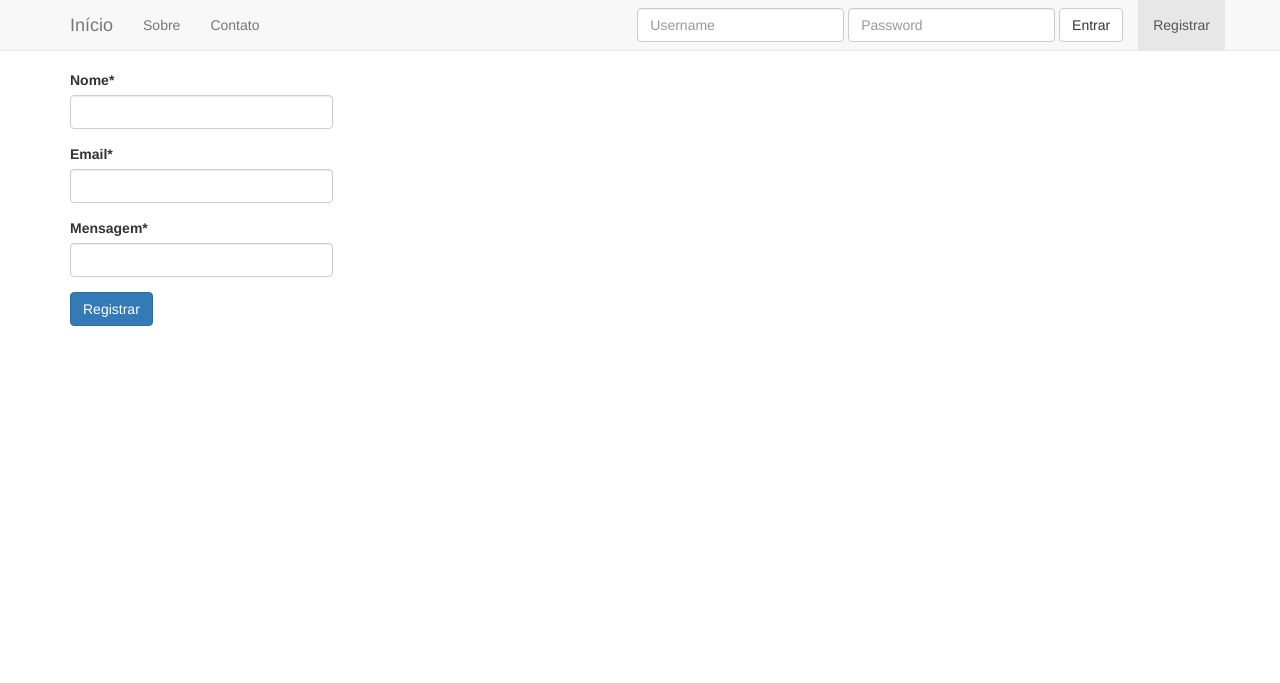
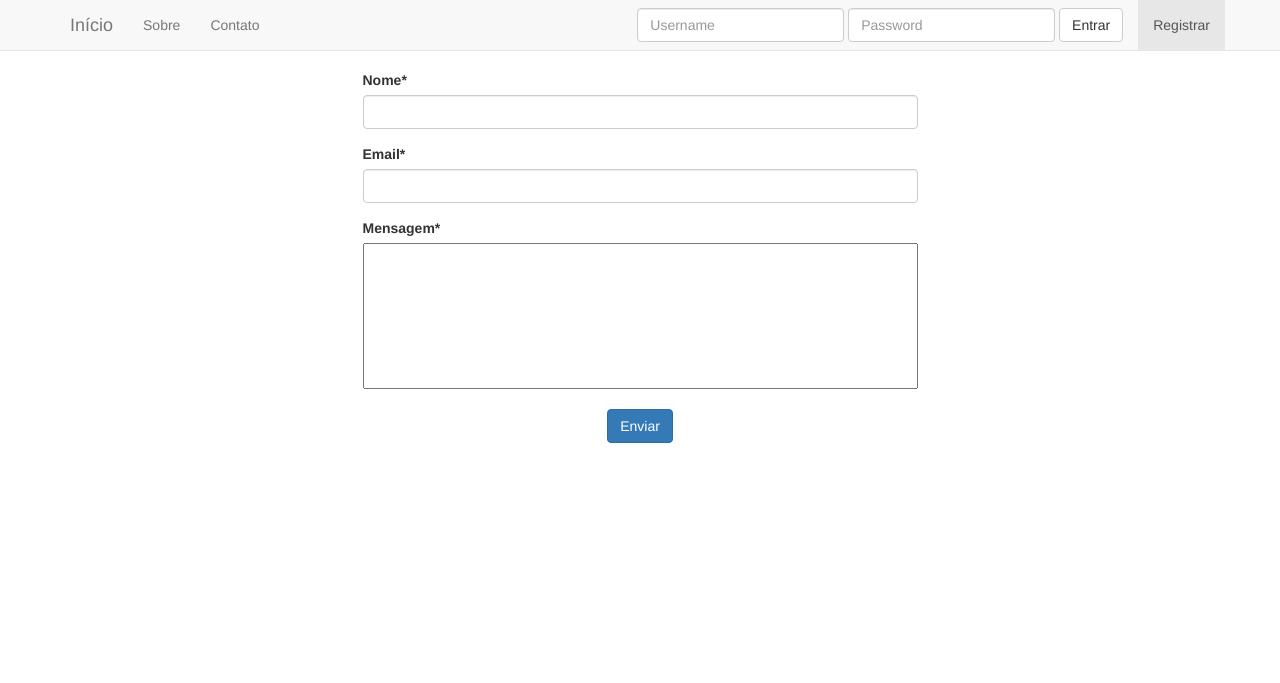
Before and after one commit to Madalosso/TG, a Django app: page /contact/ in a window 1280 px wide. Shown: the top 683 px of the page. Run offline with Django 3.2, Linux system fonts and the light colour scheme; parts of the project's set-up code (start-up, migrations or seed data) failed here and were passed over; some libraries are stand-ins or nearby versions.

Commit message:
CSS properties update new js file

```diff
--- a/Django Proj/webfriends/static_in_pro/our_static/css/navbar-static-top.css
+++ b/Django Proj/webfriends/static_in_pro/our_static/css/navbar-static-top.css
@@ -5,3 +5,13 @@
 .navbar-static-top {
   margin-bottom: 19px;
 }
+
+/*contact text area*/
+textarea{
+	resize:none;
+	width:100%;
+}
+
+th{
+	text-align:center;
+}
--- /dev/null
+++ b/Django Proj/webfriends/static_in_pro/our_static/js/contact.js
@@ -0,0 +1,10 @@
+$("#id_mensagem").each(function () {
+    var style = $(this).attr('style'),
+        textbox = $(document.createElement('textarea')).attr('style', style);
+        textbox.attr('rows',"7");
+        // textbox.attr('cols',"");
+        textbox.attr('autofocus',false);
+        textbox.attr('resize',false);
+
+    $(this).replaceWith(textbox);
+});
--- a/Django Proj/webfriends/templates/contact.html
+++ b/Django Proj/webfriends/templates/contact.html
@@ -1,18 +1,20 @@
 {%extends "base.html" %}
 {% load crispy_forms_tags %}
-
+{# <script src="{% static 'js/bootstrap.min.js' %}"></script> #}
 {% block head_title%}Contato{%endblock%}
 
 
 {%block content%}
 <div class="row">
-    <div class="col-sm-6 col-md-3">
+<div class="col-md-3"></div>
+    <div class="col-sm-6 col-md-6 center-block">
 		<form method="POST" action=".">{% csrf_token %}
 		{{form|crispy}}
-		<input class='btn btn-primary' type="submit" value="Registrar">
+		<input class='btn btn-primary center-block' type="submit" value="Enviar">
 		</form>
 
-  </div>
+	</div>
+<div class="col-md-3"></div>
 </div>
 
 {%endblock%}
--- a/Django Proj/webfriends/templates/javascript.html
+++ b/Django Proj/webfriends/templates/javascript.html
@@ -5,6 +5,7 @@
     <script src="https://ajax.googleapis.com/ajax/libs/jquery/1.11.3/jquery.min.js"></script>
     <script src="{% static 'js/bootstrap.min.js' %}"></script>
     <script src="{% static 'js/home.js' %}"></script>
+    <script src="{% static 'js/contact.js' %}"></script>
     <script src="{% static 'js/jquery.cookie.js' %}"></script>
     <script src="{% static 'js/experiment.js' %}"></script>
     <!-- IE10 viewport hack for Surface/desktop Windows 8 bug -->
```
Also changed, not shown: Django Proj/webfriends/templates/experiments.html (+3 -5 lines), Django Proj/webfriends/templates/home.html (+10 -6 lines), Django Proj/webfriends/templates/welcome.html (+0 -18 lines).
